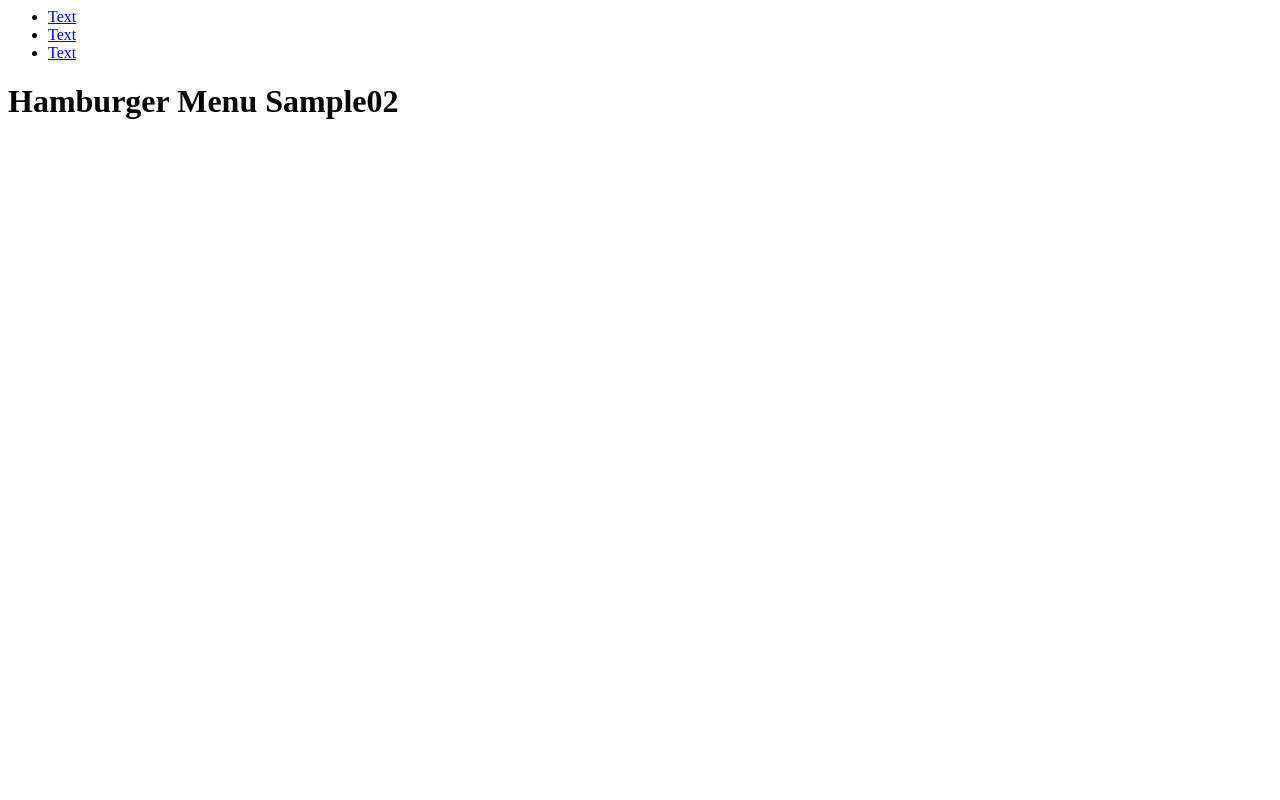
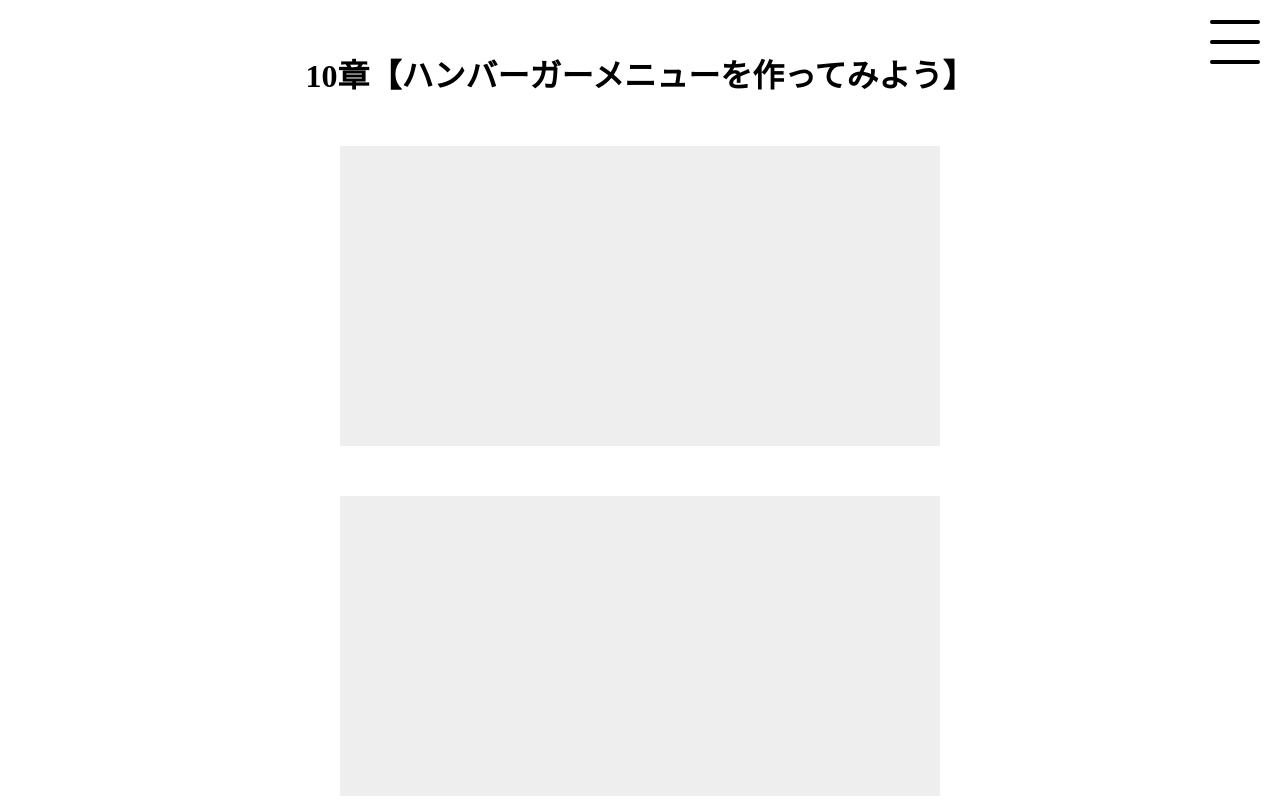
Before and after one commit to 3hnkkyt29/Hamburger-Lesson, a plain HTML site: page index.html in a window 1280 px wide. Shown: the top 800 px of the page. Drawn offline with Linux system fonts and the light colour scheme.

Commit message:
fix hm-menu

```diff
--- a/css/style.css
+++ b/css/style.css
@@ -1,136 +1,91 @@
-/*============
-nav
-=============*/
-nav {
-  display: block;
+@charset "UTF-8";
+
+* {
+  margin: 0;
+  padding: 0;
+  box-sizing: border-box;
+}
+h1 {
+  text-align: center;
+  margin: 50px 0;
+}
+.box {
+  height: 300px;
+  width: 90%;
+  max-width: 600px;
+  margin: 0 auto 50px;
+  background-color: #eee;
+}
+/* ---------------------------- */
+/* ---- ハンバーガーアイコン ---- */
+/* ---------------------------- */
+#hm-icon {
   position: fixed;
+  right: 20px;
+  top: 20px;
+  z-index: 10;
+}
+.menu-trigger,
+.menu-trigger span {
+  display: inline-block;
+  transition: all .4s;
+  box-sizing: border-box;
+}
+.menu-trigger {
+  position: relative;
+  width: 50px;
+  height: 44px;
+}
+.menu-trigger span {
+  position: absolute;
+  left: 0;
+  width: 100%;
+  height: 4px;
+  background-color: #000;
+  border-radius: 4px;
+}
+.menu-trigger span:nth-child(1) {
   top: 0;
-  left: -300px;
+}
+.menu-trigger span:nth-child(2) {
+  top: 20px;
+}
+.menu-trigger span:nth-child(3) {
   bottom: 0;
-  width: 300px;
-  background: #ffffff;
-  overflow-x: hidden;
-  overflow-y: auto;
-  -webkit-overflow-scrolling: touch;
-  transition: all .5s;
-  z-index: 3;
+}
+.menu-trigger.active span:nth-child(1) {
+  -webkit-transform: translateY(20px) rotate(-45deg);
+  transform: translateY(20px) rotate(-45deg);
+  background-color: #c993ff;
+}
+.menu-trigger.active span:nth-child(2) {
   opacity: 0;
 }
-.open nav {
-  left: 0;
-  opacity: 1;
+.menu-trigger.active span:nth-child(3) {
+  -webkit-transform: translateY(-20px) rotate(45deg);
+  transform: translateY(-20px) rotate(45deg);
+  background-color: #c993ff;
 }
-nav .inner {
-  padding: 25px;
-}
-nav .inner ul {
-  list-style: none;
-  margin: 0;
-  padding: 0;
-}
-nav .inner ul li {
-  position: relative;
-  margin: 0;
-  border-bottom: 1px solid #333;
-}
-nav .inner ul li a {
-  display: block;
-  color: #333;
-  font-size: 14px;
-  padding: 1em;
-  text-decoration: none;
-  transition-duration: 0.2s;
-}
-nav .inner ul li a:hover {
-  background: #e4e4e4;
-}
-@media screen and (max-width: 767px) {
-  nav {
-    left: -220px;
-    width: 220px;
-  }
-}
-/*============
-.toggle_btn
-=============*/
-.toggle_btn {
-  display: block;
-  position: fixed;
-  top: 30px;
-  right: 30px;
-  width: 30px;
-  height: 30px;
-  transition: all .5s;
-  cursor: pointer;
-  z-index: 3;
-}
-.toggle_btn span {
-  display: block;
-  position: absolute;
-  left: 0;
-  width: 30px;
-  height: 2px;
-  background-color: #333;
-  border-radius: 4px;
-  transition: all .5s;
-}
-.toggle_btn span:nth-child(1) {
-  top: 4px;
-}
-.toggle_btn span:nth-child(2) {
-  top: 14px;
-}
-.toggle_btn span:nth-child(3) {
-  bottom: 4px;
-}
-.open .toggle_btn span {
-  background-color: #fff;
-}
-.open .toggle_btn span:nth-child(1) {
-  -webkit-transform: translateY(10px) rotate(-315deg);
-  transform: translateY(10px) rotate(-315deg);
-}
-.open .toggle_btn span:nth-child(2) {
-  opacity: 0;
-}
-.open .toggle_btn span:nth-child(3) {
-  -webkit-transform: translateY(-10px) rotate(315deg);
-  transform: translateY(-10px) rotate(315deg);
-}
-/*============
-#mask
-=============*/
-#mask {
-  display: none;
-  transition: all .5s;
-}
-.open #mask {
-  display: block;
+/* ------------------------ */
+/* ------ spメニュー ------ */
+/* ------------------------ */
+#sp-menu {
   position: fixed;
   top: 0;
   left: 0;
+  background: #000;
+  color: #c993ff;
   width: 100%;
-  height: 100%;
-  background: #000;
-  opacity: .8;
-  z-index: 2;
-  cursor: pointer;
+  min-height: 100%;
+  display: none;
+  z-index: 9;
 }
-/*============
-main
-=============*/
-main {
-  padding: 50px;
+#sp-menu li {
+  text-align: center;
+  margin-bottom: 30px;
 }
-main h1 {
-  font-family: 'Open Sans', sans-serif;
-  font-weight: 400;
-  text-align: center;
+#sp-menu a {
+  color: #c993ff;
+  text-decoration: none;
+  font-weight: bold;
 }
-/*============
-body
-=============*/
-body {
-  font-family: 'Open Sans', sans-serif;
-  font-weight: 400;
-}
--- a/index.html
+++ b/index.html
@@ -1,25 +1,43 @@
-<div id="navArea">
+<!DOCTYPE html>
+<html lang="ja">
+  <head>
+    <meta charset="UTF-8">
+    <meta name="viewport" content="width=device-width,initial-scale=1.0">
+    <title>10章【ハンバーガーメニューを作ってみよう】</title>
+    <link rel="stylesheet" href="css/style.css" />
+  </head>
+  <body>
+    <h1>10章【ハンバーガーメニューを作ってみよう】</h1>
 
-  <nav>
-    <div class="inner">
+    <div id="sp-menu">
+      <h2>MENU</h2>
       <ul>
-        <li><a href="#">Text</a></li>
-        <li><a href="#">Text</a></li>
-        <li><a href="#">Text</a></li>
+        <li><a href="#">MENU1</a></li>
+        <li><a href="#">MENU2</a></li>
+        <li><a href="#">MENU3</a></li>
+        <li><a href="#">MENU4</a></li>
+        <li><a href="#">MENU5</a></li>
       </ul>
     </div>
-  </nav>
 
-  <div class="toggle_btn">
-    <span></span>
-    <span></span>
-    <span></span>
-  </div>
+    <div id="hm-icon">
+      <a class="menu-trigger" href="#">
+        <span></span>
+        <span></span>
+        <span></span>
+      </a>
+    </div>
 
-  <div id="mask"></div>
+    <div class="box"></div>
+    <div class="box"></div>
+    <div class="box"></div>
+    <div class="box"></div>
+    <div class="box"></div>
+    <div class="box"></div>
+    <div class="box"></div>
+    <div class="box"></div>
 
-</div>
-
-<main>
-  <h1>Hamburger Menu Sample02</h1>
-</main>
+    <script src="js/jquery.min.js"></script>
+    <script src="js/script.js"></script>
+  </body>
+</html>
--- a/js/script.js
+++ b/js/script.js
@@ -1,18 +1,7 @@
-(function($) {
-  var $nav   = $('#navArea');
-  var $btn   = $('.toggle_btn');
-  var $mask  = $('#mask');
-  var open   = 'open'; // class
-  // menu open close
-  $btn.on( 'click', function() {
-    if ( ! $nav.hasClass( open ) ) {
-      $nav.addClass( open );
-    } else {
-      $nav.removeClass( open );
-    }
+$(function() {
+  $('.menu-trigger').on('click', function(event) {
+    $(this).toggleClass('active');
+    $('#sp-menu').fadeToggle();
+    event.preventDefault();
   });
-  // mask close
-  $mask.on('click', function() {
-    $nav.removeClass( open );
-  });
-} )(jQuery);
+});
```
